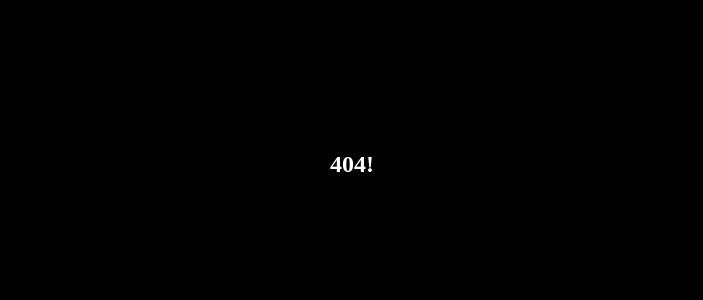
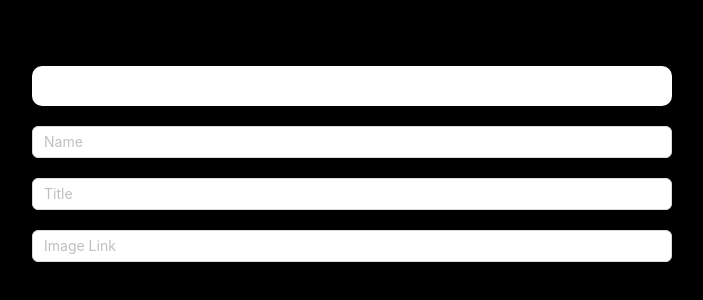
Before and after one commit to yasinkamis/ts-practices, a React (Create React App) app: page /home in a window 1280 px wide. Shown: the part 236-536 px from the top of the page, without its empty margins (288-991 px from the left). Built offline with nearby package versions, Linux system fonts and the light colour scheme.

Commit message:
add home page

```diff
--- a/src/App.tsx
+++ b/src/App.tsx
@@ -1,8 +1,8 @@
 import { FC } from "react";
-import { Login } from "./pages";
-import { BrowserRouter as Router, Routes, Route } from "react-router-dom"; // 'Routes' ekleyin
+import { Home, Login } from "./pages";
+import Layout from "./layout";
+import { BrowserRouter as Router, Routes, Route } from "react-router-dom";
 import styled from "styled-components";
-import Layout from "./layout";
 
 const App: FC = () => {
   return (
@@ -10,6 +10,7 @@ const App: FC = () => {
       <Router>
         <Routes>
           <Route path="/" element={<Login />} />
+          <Route path="/home" element={<Home />} />
           <Route path="*" element={<ErrorText>404!</ErrorText>} />
         </Routes>
       </Router>
--- /dev/null
+++ b/src/components/Card.tsx
@@ -0,0 +1,26 @@
+import { FC } from "react";
+import styled from "styled-components";
+
+interface ICardProps {
+  image: string | undefined;
+  title: string | undefined;
+  name: string | undefined;
+}
+
+const Card: FC<ICardProps> = ({ image, title, name }) => {
+  return <Wrapper>
+    <p>{image}</p>
+    <p>{name}</p>
+    <p>{title}</p>
+  </Wrapper>;
+};
+
+export default Card;
+
+const Wrapper = styled.div`
+  background: #fff;
+  border-radius: 10px;
+  box-shadow: 0 0 10px rgba(0, 0, 0, 0.1);
+  padding: 20px;
+  width: 100%;
+`;
--- a/src/components/Input.tsx
+++ b/src/components/Input.tsx
@@ -6,12 +6,16 @@ interface InputProps {
   placeholder: string;
   allowClear?: boolean;
   type?: "text" | "password";
+  name?: string;
+  onChange?: (e: any) => void;
 }
 
 const InputComponent: FC<InputProps> = ({
   placeholder,
   allowClear = true,
   type,
+  name,
+  onChange,
   ...props
 }) => {
 
@@ -19,13 +23,15 @@ const InputComponent: FC<InputProps> = ({
     <Input.Password
       placeholder={placeholder}
       required
+      name={name}
+      onChange={onChange}
       iconRender={(visible) =>
         visible ? <EyeTwoTone /> : <EyeInvisibleOutlined />
       }
       {...props}
     />
   ) : (
-    <Input placeholder={placeholder} allowClear={allowClear} {...props} />
+    <Input placeholder={placeholder} onChange={onChange} name={name} allowClear={allowClear} {...props} />
   );
 };
 
--- a/src/components/index.ts
+++ b/src/components/index.ts
@@ -1 +1,2 @@
 export {default as Input} from './Input';
+export {default as Card} from './Card';
--- a/src/index.tsx
+++ b/src/index.tsx
@@ -11,6 +11,9 @@ const GlobalStyle = createGlobalStyle`
     margin: 0;
     padding: 0;
     box-sizing: border-box;
+    h1, h2, h3, h4, h5, h6 {
+      color: #fff;
+    }
   }
 `;
 const root = ReactDOM.createRoot(
--- a/src/modules/LoginForm.tsx
+++ b/src/modules/LoginForm.tsx
@@ -3,15 +3,17 @@ import { Form, Button } from "antd";
 import { toast } from 'react-toastify';
 import formFields, { FormField } from "../utils/FormFields";
 import { useObjectEqual } from "../hooks";
+import { useNavigate } from "react-router-dom";
 
 const LoginForm: FC = ({ ...props }) => {
   const [form] = Form.useForm();
+  const navigate = useNavigate();
+  const {isEqual} = useObjectEqual();
   const [formValues, setFormValues] = useState<{ [key: string]: any }>({
     name: "Yasin",
     surname: "Kamış",
     password: "123",
   });
-  const {isEqual} = useObjectEqual();
 
   const handleFormChange = (name: string, value: any) => {
     setFormValues((prevState) => ({ ...prevState, [name]: value }));
@@ -22,6 +24,7 @@ const LoginForm: FC = ({ ...props }) => {
 
     if (isEqual(formValues, successValues)) {
       toast.success("Success!");
+      navigate("/home")
     } else {
       toast.error("User Information Incorrect!");
     }
--- /dev/null
+++ b/src/pages/Home.tsx
@@ -0,0 +1,39 @@
+import { FC, useState, ChangeEvent } from "react";
+import styled from "styled-components";
+import { Card, Input } from "../components";
+
+interface CardValues {
+    name?: string;
+    title?: string;
+    image?: string;
+    [key: string]: string | undefined;
+  }
+
+const Home: FC = () => {
+    const [cardValues, setCardValues] = useState<CardValues>({});
+
+    const handleInputChange = (e: ChangeEvent<HTMLInputElement>) => {
+      const { name, value } = e.target;
+      setCardValues((prevValues) => ({ ...prevValues, [name]: value }));
+    };
+
+  return (
+    <Content>
+      <Card image={cardValues.image} title={cardValues.title} name={cardValues.name}/>
+      <Input name="name" placeholder="Name" onChange={handleInputChange}/>
+      <Input name="title" placeholder="Title" onChange={handleInputChange}/>
+      <Input name="image" placeholder="Image Link" onChange={handleInputChange}/>
+    </Content>
+  );
+};
+
+export default Home;
+
+const Content = styled.div`
+  width: 50%;
+  display: flex;
+  justify-content: center;
+  align-items: center;
+  flex-direction: column;
+  gap: 20px;
+`;
--- a/src/pages/index.ts
+++ b/src/pages/index.ts
@@ -1 +1,2 @@
 export {default as Login} from './Login';
+export {default as Home} from './Home';
```
